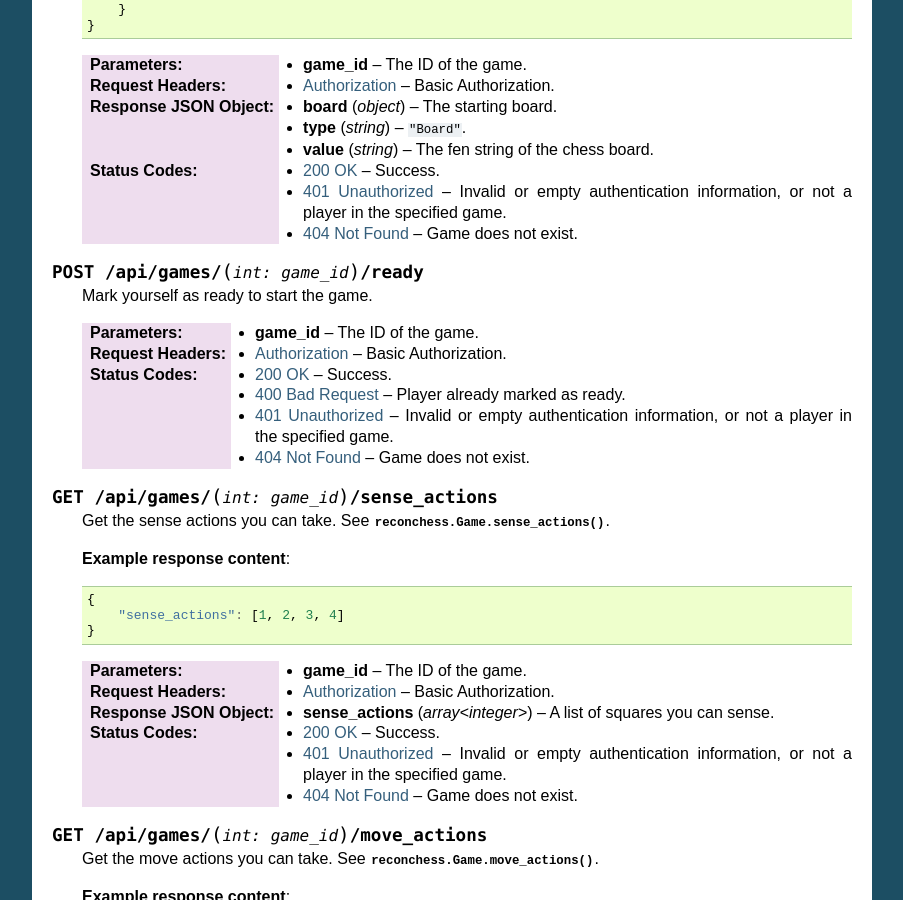
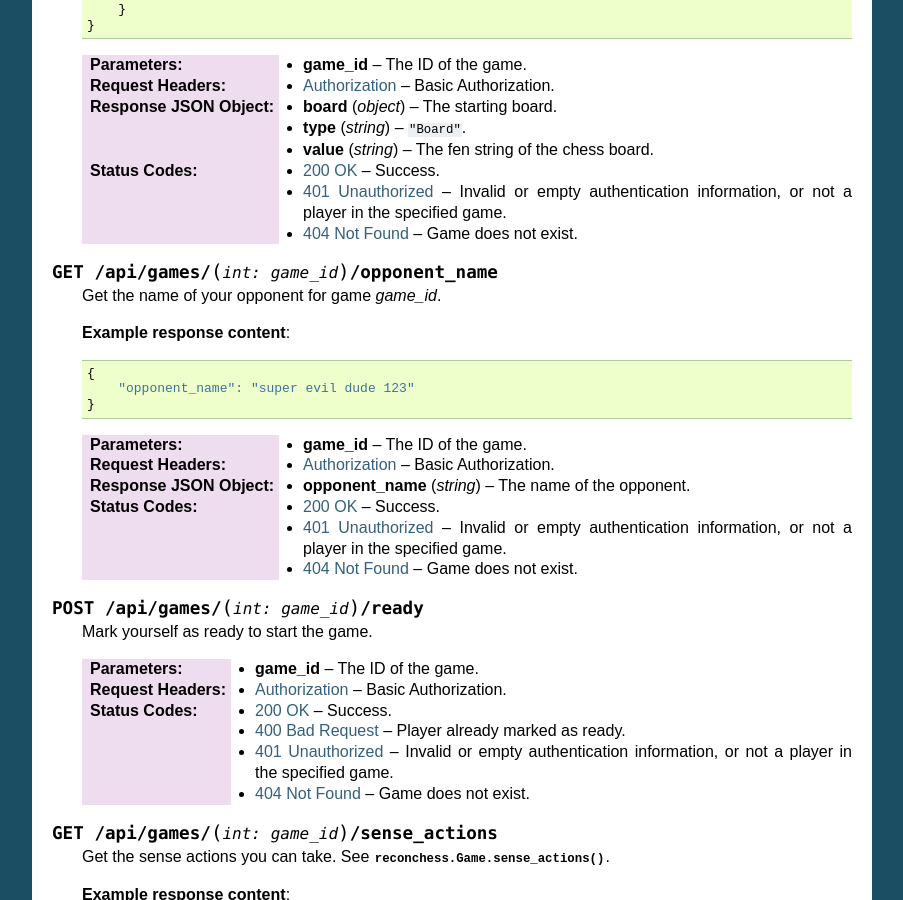
Before and after one commit to reconnaissanceblindchess/reconchess, a Sphinx documentation site: the page built from docs/source/reconchess_server.rst, in a window 1280 px wide and 900 px high, scrolled down 3399 px. Shown: the whole window, without its empty margins (198-1101 px from the left). Built offline with Sphinx 7.4.7, drawn with Linux system fonts in a browser that asks for light colours.

Commit message:
Updating server api to include opponent_name endpoint

```diff
--- a/docs/source/reconchess_server.rst
+++ b/docs/source/reconchess_server.rst
@@ -204,6 +204,25 @@ can be seen in the implementation of :class:`reconchess.RemoteGame`.
     :>json object board: The starting board.
     :>json string type: :code:`"Board"`.
     :>json string value: The fen string of the chess board.
+    :statuscode 200: Success.
+    :statuscode 401: Invalid or empty authentication information, or not a player in the specified game.
+    :statuscode 404: Game does not exist.
+
+.. http:get:: /api/games/(int:game_id)/opponent_name
+
+    Get the name of your opponent for game `game_id`.
+
+    **Example response content**:
+
+    .. code-block:: javascript
+
+        {
+            "opponent_name": "super evil dude 123"
+        }
+
+    :param game_id: The ID of the game.
+    :<header Authorization: Basic Authorization.
+    :>json string opponent_name: The name of the opponent.
     :statuscode 200: Success.
     :statuscode 401: Invalid or empty authentication information, or not a player in the specified game.
     :statuscode 404: Game does not exist.
```
